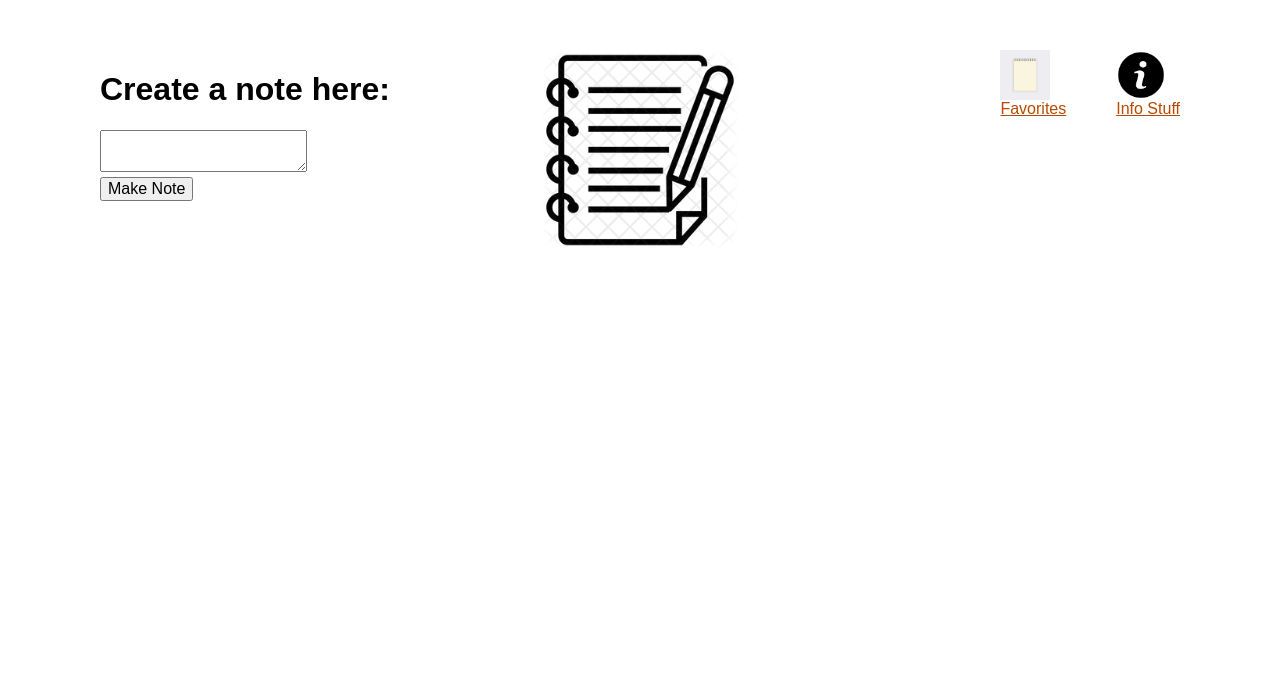
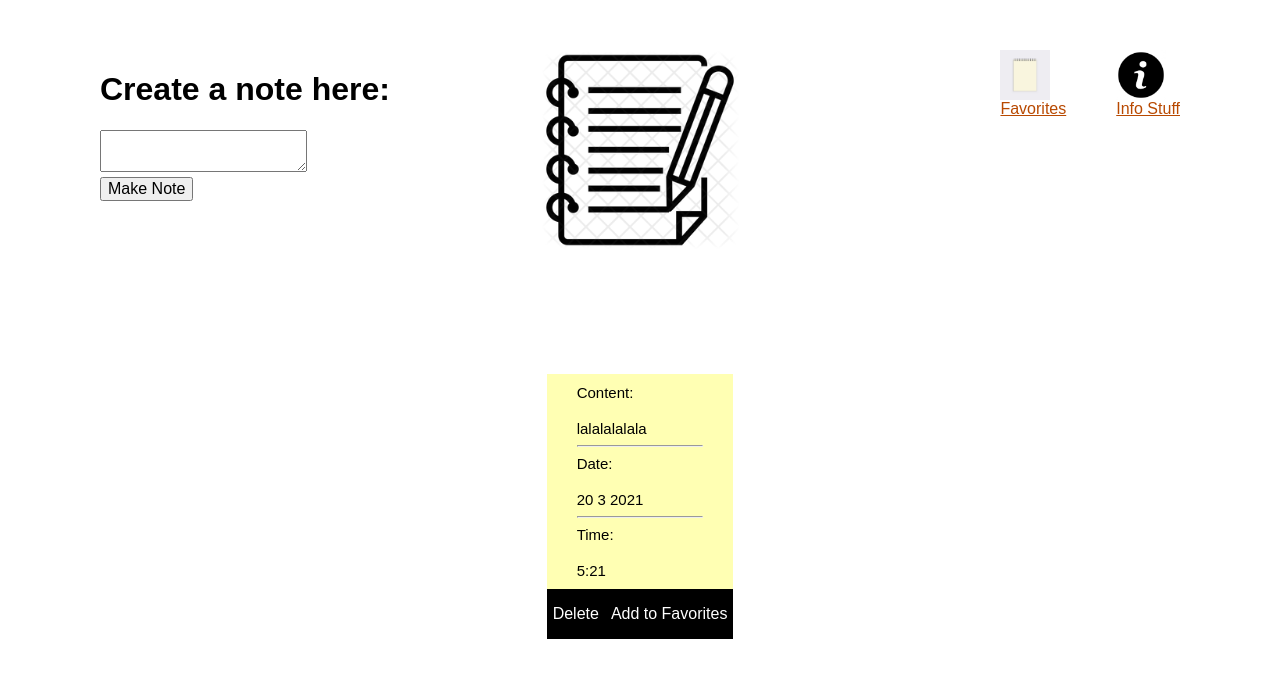
Before and after one commit to Nlarseny/notevue, a Vue app: page / in a window 1280 px wide. Shown: the top 678 px of the page. Built offline with nearby package versions, Linux system fonts and the light colour scheme.

Commit message:
works...

```diff
--- a/src/components/NoteList.vue
+++ b/src/components/NoteList.vue
@@ -3,7 +3,17 @@
   <div class="products">
     <div class="product" v-for="product in products" :key="product.id">
       <div class="info">
+        <p>Content:</p>
+        <br>
         <p>{{product.content}}</p>
+        <hr>
+        <p>Date:</p>
+        <br>
+        <p>{{product.day}} {{product.month}} {{product.year}}</p>
+        <hr>
+        <p>Time:</p>
+        <br>
+        <p>{{product.hour}}:{{product.min}}</p>
       </div>
       <div class="buttons" >
         <button class="auto" v-on:click="remove(product)">Delete</button>
--- a/src/main.js
+++ b/src/main.js
@@ -5,7 +5,16 @@ import router from './router'
 Vue.config.productionTip = false
 
 let data = {
-  notes: [],
+  notes: [{
+    id: 1,
+    name: "me",
+    content: "lalalalalala",
+    day: 20,
+    month: 3,
+    year: 2021,
+    hour: 5,
+    min: 21
+  }],
   fav: []
 }
 
```
